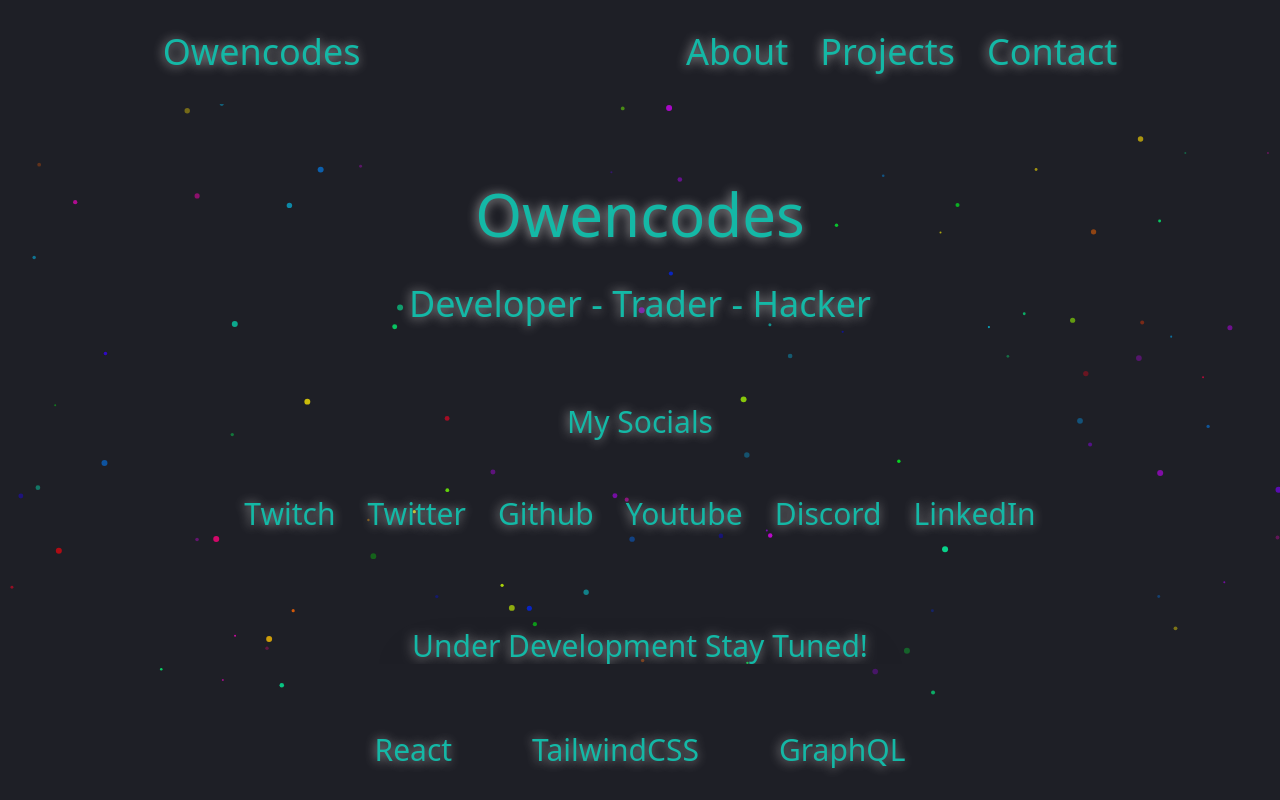
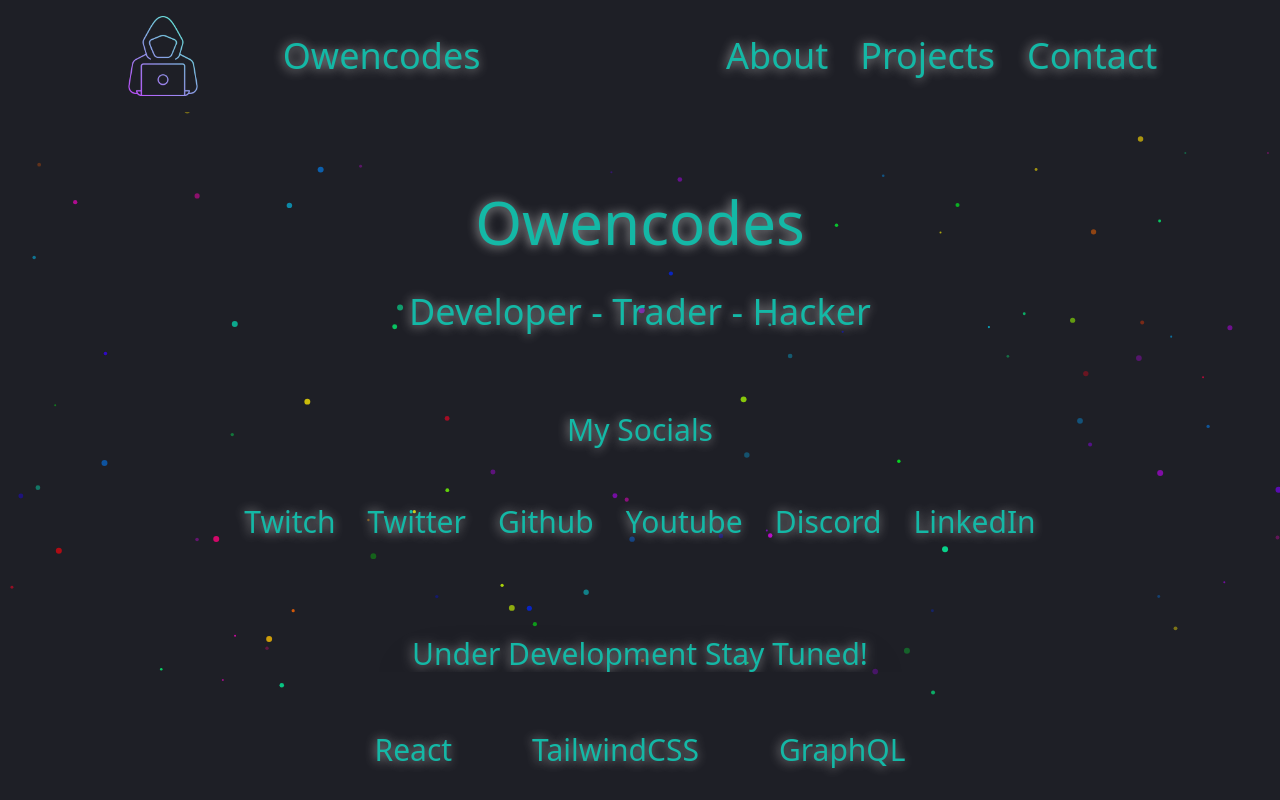
Before and after one commit to owenbcoding/owencodes-app, a React (Create React App) app: page / in a window 1280 px wide. Built offline with nearby package versions, Linux system fonts and the light colour scheme.

Commit message:
Added logo and margin to links

```diff
--- a/src/Navbar.js
+++ b/src/Navbar.js
@@ -1,36 +1,32 @@
 const Navbar = () => {
 	return (
-		<nav className='flex justify-around py-8 mx-auto bg-[#1e1f26]'>
+		<nav className='flex justify-around py-4 mx-auto bg-[#1e1f26]'>
 			<div>
-				<h3 class='text-4xl font-medium text-teal-500 hover:text-gray-500 sm:text-center'>
-					<a href='/'>Owencodes</a>
+				<h3 class='flex text-4xl font-medium text-teal-500 hover:text-gray-500 sm:text-center'>
+					<img className="h-20 mr-20" src="logo.png"/>
+					<li className='list-none mt-5'><a href='/'>Owencodes</a></li>
 				</h3>
 			</div>
 			<div class='flex space-x-8'>
-				<li className='list-none'>
-					<a className="text-teal-500 hover:text-gray-500 text-4xl" href='#'>About</a>
+				<li className='list-none mt-5'>
+					<a className='text-teal-500 hover:text-gray-500 text-4xl' href='#'>
+						About
+					</a>
 				</li>
-				<li className='list-none text-4xl'>
-					<a className="text-teal-500 hover:text-gray-500 text-4xl" href='#'>Projects</a>
+				<li className='list-none text-4xl mt-5'>
+					<a className='text-teal-500 hover:text-gray-500 text-4xl' href='#'>
+						Projects
+					</a>
 				</li>
-				<li className='list-none'>
-					<a className="text-teal-500 hover:text-gray-500 text-4xl" href='#'>Contact</a>
+				<li className='list-none mt-5'>
+					<a className='text-teal-500 hover:text-gray-500 text-4xl' href='#'>
+						Contact
+					</a>
 				</li>
 			</div>
-			<div class="flex lg:hidden">
-				<svg
-				xmlns="http://www.w3.org/2000/svg"
-				class="w-16 h-16"
-				fill="none"
-				viewBox="0 0 24 24"
-				stroke="currentColor"
-				>
-				<path
-					stroke-linecap="round"
-					stroke-linejoin="round"
-					stroke-width="2"
-					d="M4 6h16M4 12h16M4 18h16"
-				/>
+			<div class='flex lg:hidden'>
+				<svg xmlns='http://www.w3.org/2000/svg' class='w-16 h-16' fill='none' viewBox='0 0 24 24' stroke='currentColor'>
+					<path stroke-linecap='round' stroke-linejoin='round' stroke-width='2' d='M4 6h16M4 12h16M4 18h16' />
 				</svg>
 			</div>
 		</nav>
```
